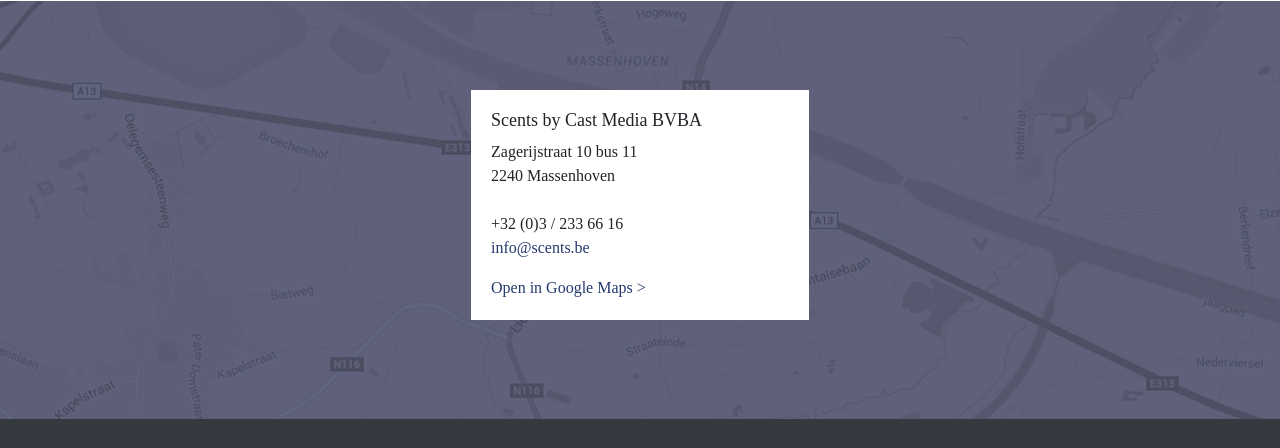
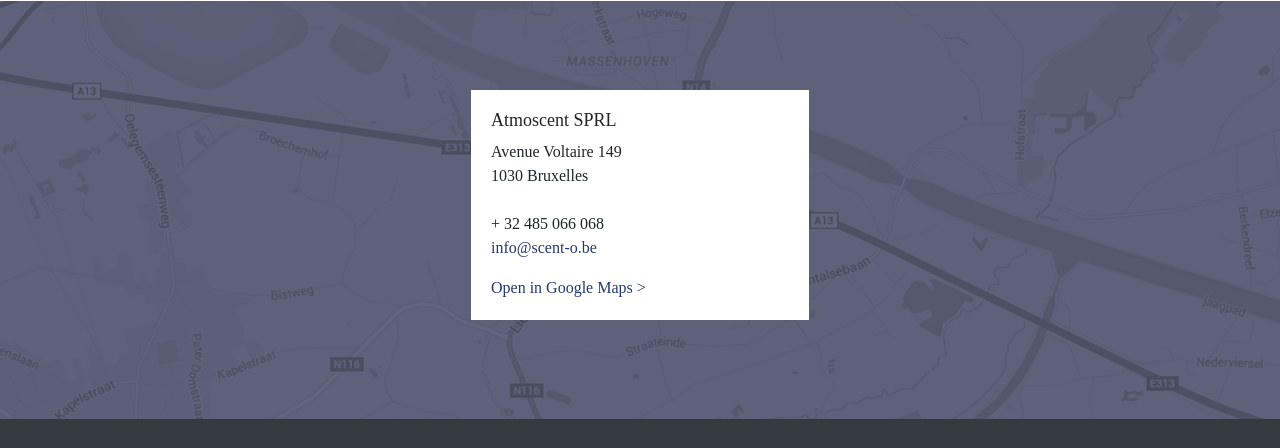
Before and after one commit to itskold/scento, a website: page public/pages/contact.html in a window 1280 px wide. Shown: the part 95-543 px from the top of the page. Drawn offline with nearby package versions, Linux system fonts and the light colour scheme; a web font is replaced by a local one.

Commit message:
adress js

```diff
--- a/public/pages/contact.html
+++ b/public/pages/contact.html
@@ -43,16 +43,16 @@
     <!-- MAP -->
     <section id="map">
         <div class="info">
-            <h4>Scents by Cast Media BVBA</h4>
-            <p>Zagerijstraat 10 bus 11
+            <h4>Atmoscent SPRL</h4>
+            <p>Avenue Voltaire 149
                 <br>
-                2240 Massenhoven
+                1030 Bruxelles
                 <br>
                 <br>
-                +32 (0)3 / 233 66 16
-                <a href="mailto:info@scents.be" class="d-block text-danger">info@scents.be</a>
+                + 32 485 066 068
+                <a href="mailto:info@scents.be" class="d-block text-danger">info@scent-o.be</a>
             </p>
-            <a href="https://goo.gl/maps/a2t1L" class="d-block text-danger">Open in Google Maps &gt;</a>
+            <a href="https://goo.gl/maps/Z8eQzXoJ11t" class="d-block text-danger">Open in Google Maps &gt;</a>
         </div>
     </section>
     <!-- FOOTER -->
```
Also changed, not shown: 3 other files.
